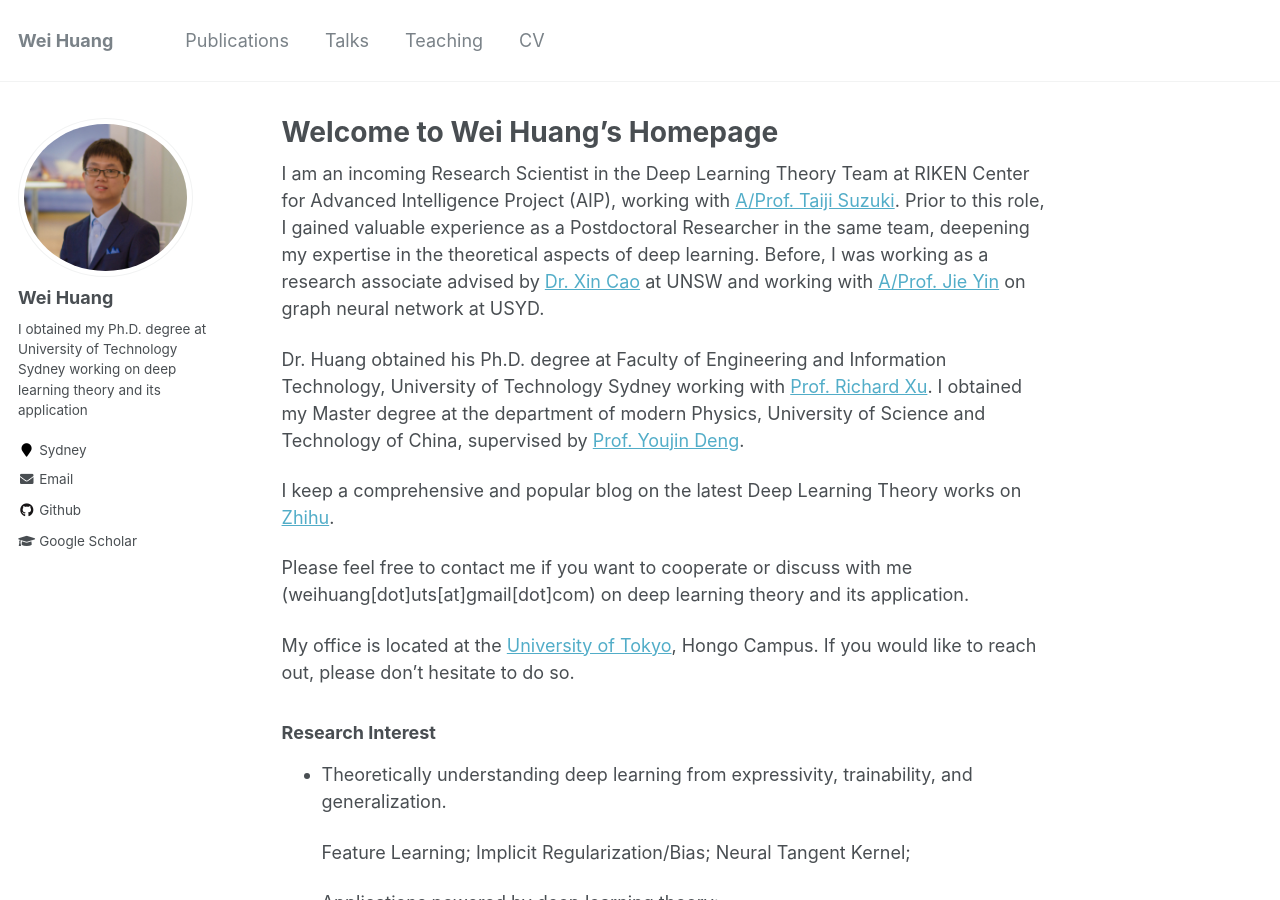
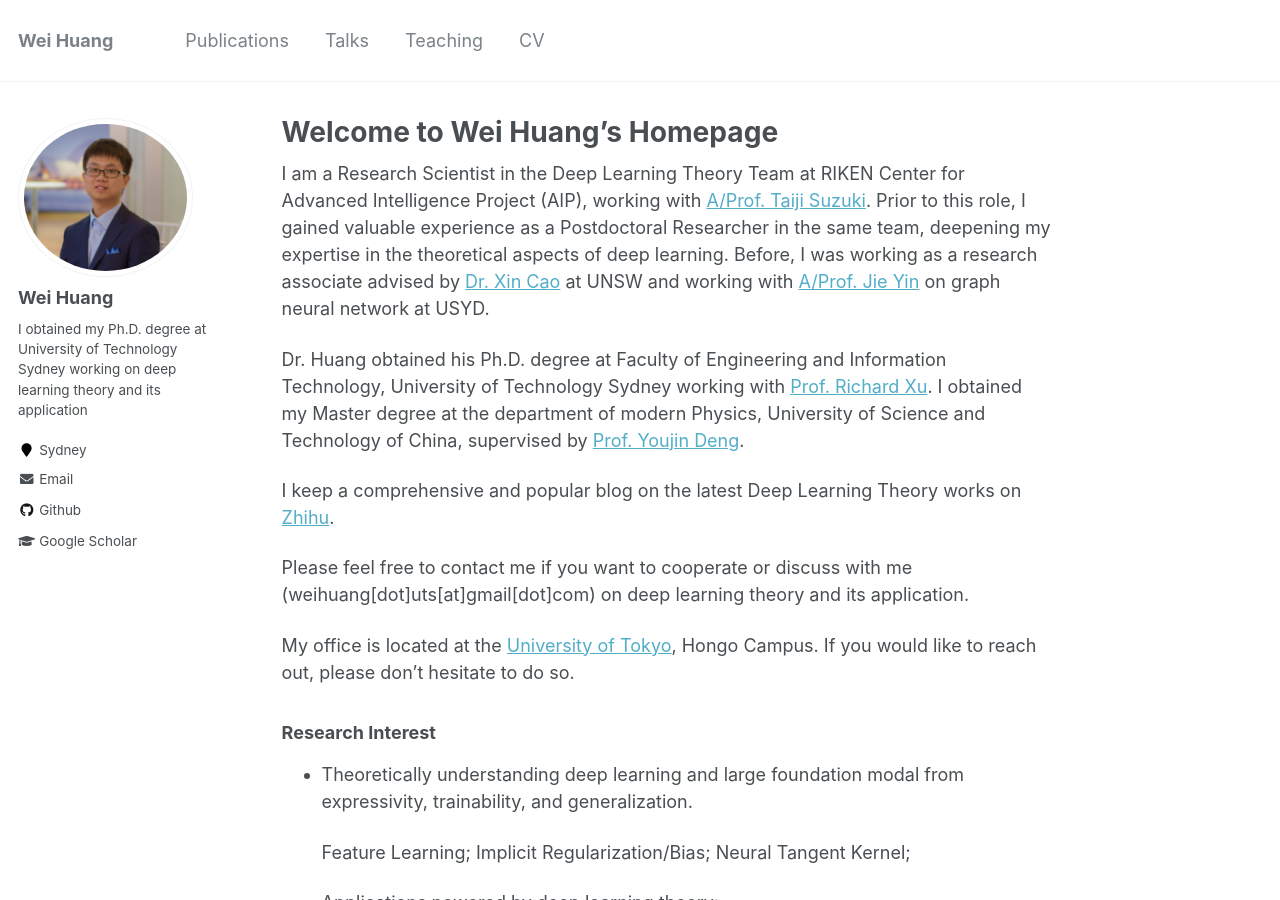
Before and after one commit to WeiHuang05/Weihuang05.github.io, a Jekyll site: the page built from index.md, in a window 1280 px wide and 900 px high. Built offline with Jekyll 4.4.1, drawn with Linux system fonts in a browser that asks for light colours.

Commit message:
Update index.md

```diff
--- a/index.md
+++ b/index.md
@@ -2,7 +2,7 @@
 title: Welcome to Wei Huang's Homepage
 ---
 
-I am an incoming Research Scientist in the Deep Learning Theory Team at RIKEN Center for Advanced Intelligence Project (AIP), working with [A/Prof. Taiji Suzuki](http://ibis.t.u-tokyo.ac.jp/suzuki/). Prior to this role, I gained valuable experience as a Postdoctoral Researcher in the same team, deepening my expertise in the theoretical aspects of deep learning. Before, I was working as a research associate advised by [Dr. Xin Cao](https://research.unsw.edu.au/people/dr-xin-cao) at UNSW and working with [A/Prof. Jie Yin](https://www.sydney.edu.au/business/about/our-people/academic-staff/jie-yin.html) on graph neural network at USYD.
+I am a Research Scientist in the Deep Learning Theory Team at RIKEN Center for Advanced Intelligence Project (AIP), working with [A/Prof. Taiji Suzuki](http://ibis.t.u-tokyo.ac.jp/suzuki/). Prior to this role, I gained valuable experience as a Postdoctoral Researcher in the same team, deepening my expertise in the theoretical aspects of deep learning. Before, I was working as a research associate advised by [Dr. Xin Cao](https://research.unsw.edu.au/people/dr-xin-cao) at UNSW and working with [A/Prof. Jie Yin](https://www.sydney.edu.au/business/about/our-people/academic-staff/jie-yin.html) on graph neural network at USYD.
 
 Dr. Huang obtained his Ph.D. degree at Faculty of Engineering and Information Technology, University of Technology Sydney working with [Prof. Richard Xu](https://profiles.uts.edu.au/YiDa.Xu). I obtained my Master degree at the department of modern Physics, University of Science and Technology of China, supervised by [Prof. Youjin Deng](http://staff.ustc.edu.cn/~yjdeng/).
 
@@ -14,7 +14,7 @@ My office is located at the [University of Tokyo](https://www.u-tokyo.ac.jp/ja/i
 
 ### Research Interest
 
-* Theoretically understanding deep learning from expressivity, trainability, and generalization.
+* Theoretically understanding deep learning and large foundation modal from expressivity, trainability, and generalization.
 
   Feature Learning; Implicit Regularization/Bias; Neural Tangent Kernel;
 
```
